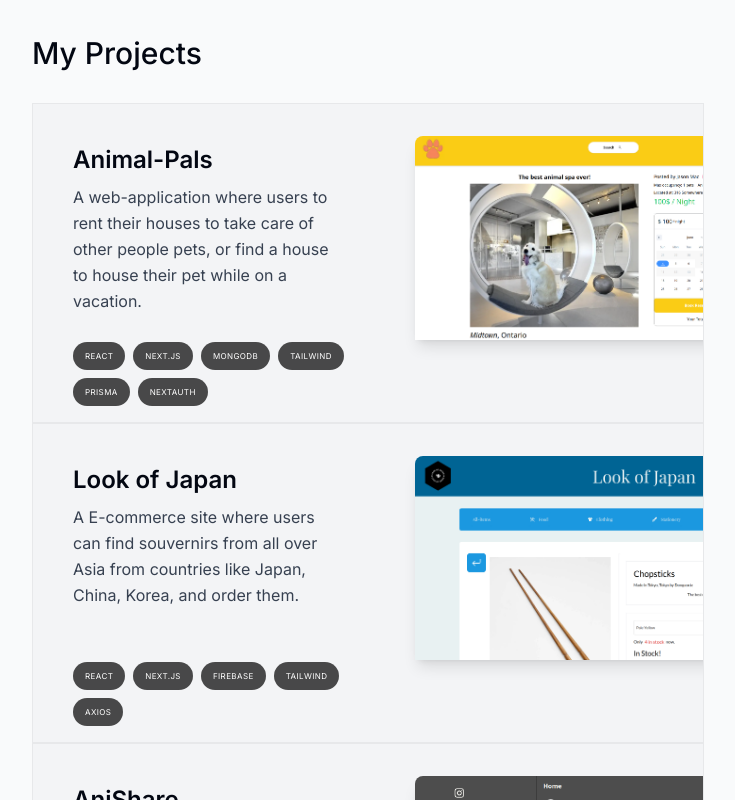
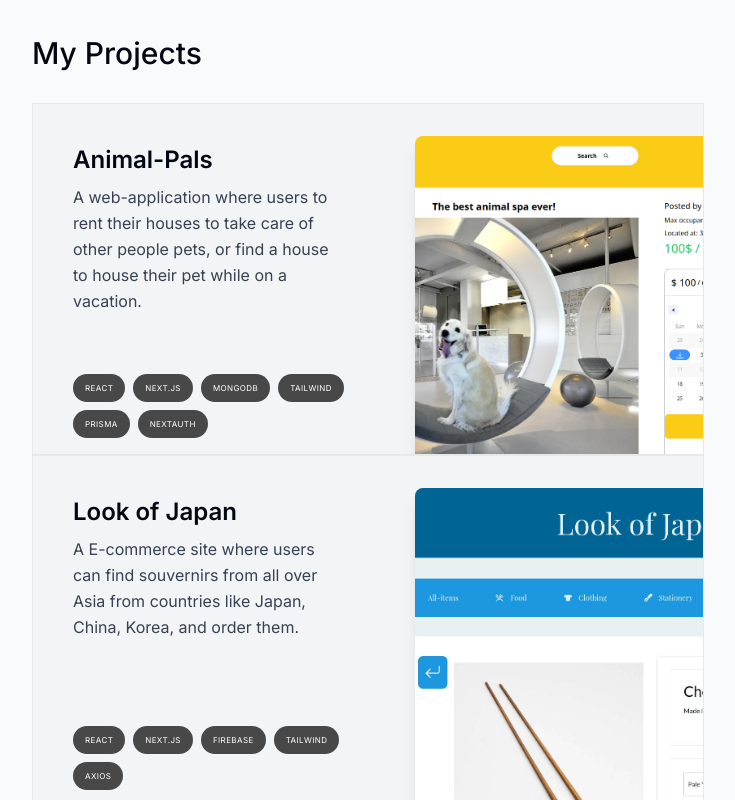
Before and after one commit to JasonMac123/NewPortfolio, a Next.js app: page / in a window 1280 px wide. Shown: the part 1340-2140 px from the top of the page, without its empty margins (272-1007 px from the left). Built offline with nearby package versions, Linux system fonts and the light colour scheme.

Commit message:
Fixes image sizing

```diff
--- a/components/Project/Project.tsx
+++ b/components/Project/Project.tsx
@@ -7,7 +7,7 @@ type ProjectProps = (typeof projectData)[number];
 
 const Project = ({ title, description, tags, image }: ProjectProps) => {
   return (
-    <section className="bg-gray-100 max-w-[42rem] border border-black/5 overflow-hidden sm:pr-8 relative sm:h-[20rem]">
+    <section className="bg-gray-100 max-w-[42rem] border border-black/5 overflow-hidden sm:pr-8 relative sm:h-[22rem]">
       <div className="py-4 px-5 sm:pl-10 sm:pr-2 sm:pt-10 sm:w-1/2 flex flex-col h-full">
         <h3 className="text-2xl font-semibold">{title}</h3>
         <p className="mt-2 leading-relaxed text-gray-700">{description}</p>
@@ -27,7 +27,7 @@ const Project = ({ title, description, tags, image }: ProjectProps) => {
       <Image
         src={image}
         alt={"Project Photo"}
-        className="absolute top-8 -right-40 w-[28rem] rounded-t-lg shadow-lg"
+        className="absolute top-8 -right-40 w-[28rem] rounded-t-lg shadow-lg h-full object-cover"
       />
     </section>
   );
```
Also changed, not shown: public/images/LookOfJapan.jpg.
